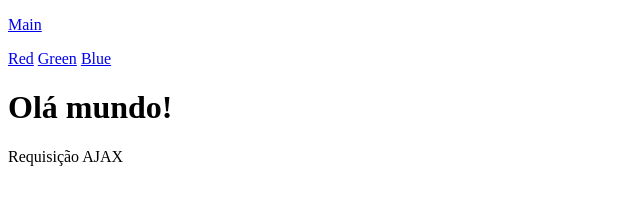
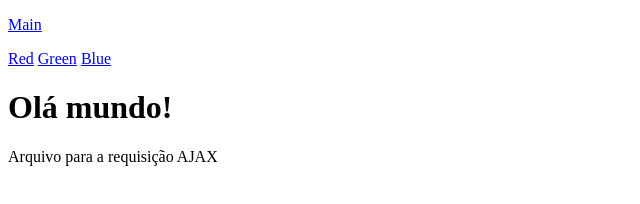
Before and after one commit to luuizalberto/hands-on--Angular, a plain HTML site: page rotas do Angular.html in a window 1280 px wide. Shown: the whole page, without its empty margins (0-640 px from the left). Drawn offline with Linux system fonts and the light colour scheme; some packages are replaced by stand-ins of ours.

Commit message:
Update Ajax.html

```diff
--- a/Ajax.html
+++ b/Ajax.html
@@ -3,4 +3,4 @@
 
 
 <h1>Olá mundo!</h1>
-<p>Requisição AJAX</p>
+<p>Arquivo para a requisição AJAX</p>
```
